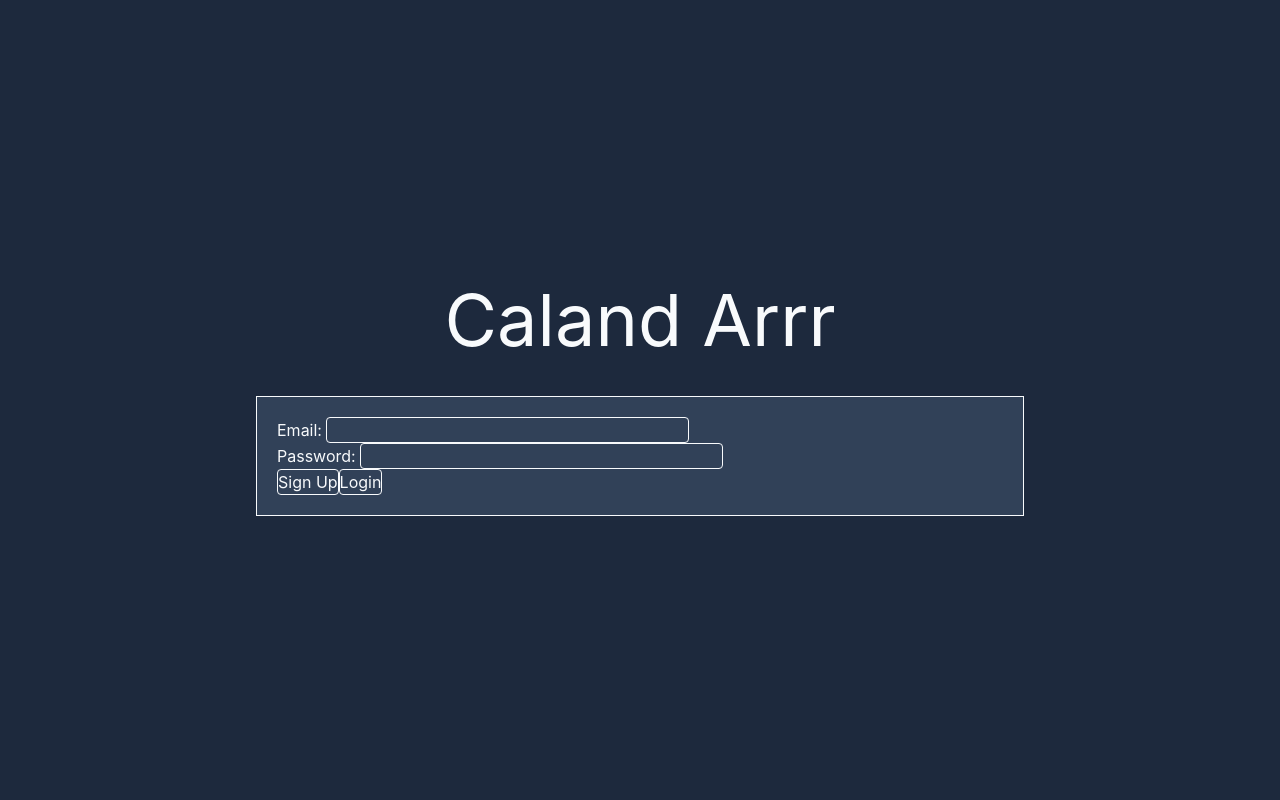
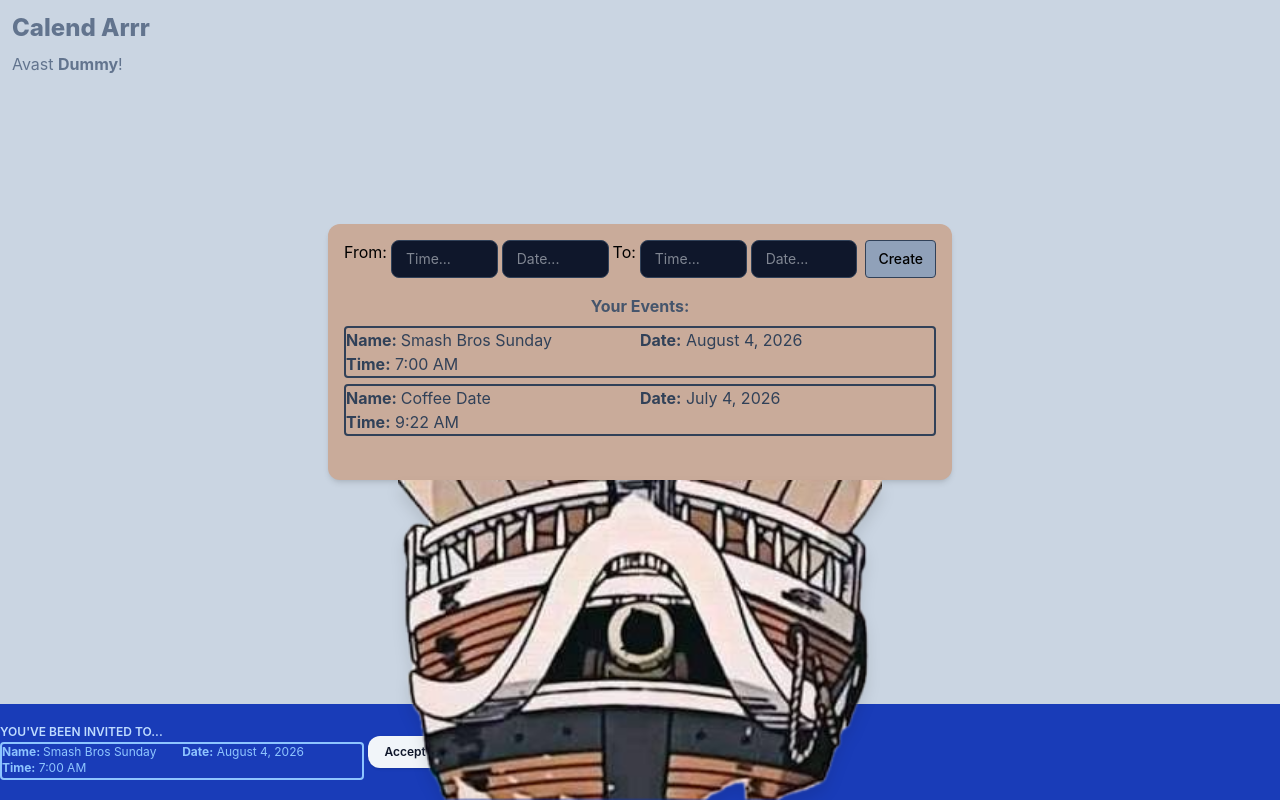
Before and after one commit to Thrivent-ETS-Cohort-2026/mpullom-calendar, a React (Vite) app: page / in a window 1280 px wide. Built offline with nearby package versions, Linux system fonts and the light colour scheme; data requests are answered from the project's data file.

Commit message:
Editing filter function to work for a date range

```diff
--- a/src/App.tsx
+++ b/src/App.tsx
@@ -11,7 +11,7 @@ export default function App() {
     "email": "dummy@mail.com",
     "password": "1234",
     "eventList": [2, 3],
-    "iRequests": [1],
+    "iRequests": [1, 2],
     "id": 1
   }
 
@@ -30,8 +30,9 @@ export default function App() {
 
   useEffect(() => { handlePageSwitch }, [loginStatus])
 
+  //Switch page if user validated
   function handlePageSwitch() {
-    if (!loginStatus) {
+    if (loginStatus) {
       return <Landing {...landingProps} />
     } else {
       return <Dashboard {...dashboardProps} />
--- a/src/components/Footer.tsx
+++ b/src/components/Footer.tsx
@@ -95,7 +95,7 @@ export default function Footer({ currentUser, callbackAssignEvent }: FooterProps
                     )}
                 </div>
                 <button
-                    className="px-4 py-2 text-xs bg-slate-100 text-blue-900 font-semibold rounded-xl hover:bg-white active:bg-blue-100 transition-colors shadow"
+                    className="px-4 py-2 text-xs bg-slate-100 text-slate-900  font-semibold rounded-xl hover:bg-slate-300 active:bg-slate-400 transition-colors shadow"
                     onClick={() => handleAccept()}
                 >
                     Accept
--- a/src/components/UserEvents.tsx
+++ b/src/components/UserEvents.tsx
@@ -1,10 +1,13 @@
 import { useEffect, useState, type ChangeEvent } from 'react';
 import { CalendarEvent } from './CalendarEvent';
 import { type UserEventsProps } from '../types/PropTypes';
-import { type CalendarEventType, type User } from '../types/DataTypes';
+import { type CalendarEventType } from '../types/DataTypes';
 
 export function UserEvents({ currentUser, callBackView, callbackAssignEvent }: UserEventsProps) {
-    const [searchTerm, setSearchTerm] = useState<string>("");
+    const [dateSearch1, setDateSearch1] = useState<string>("");
+    const [timeSearch1, setTimeSearch1] = useState<string>("");
+    const [dateSearch2, setDateSearch2] = useState<string>("");
+    const [timeSearch2, setTimeSearch2] = useState<string>("");
 
     const [calendarEvents, setCalendarEvents] = useState<CalendarEventType[]>([]);
     const [userEvents, setUserEvents] = useState<CalendarEventType[]>([]);
@@ -17,8 +20,20 @@ export function UserEvents({ currentUser, callBackView, callbackAssignEvent }: U
         description: "What Arrr ye up to?"
     };
 
-    const handleSearchChange = (e: ChangeEvent<HTMLInputElement>) => {
-        setSearchTerm(e.target.value);
+    const handleTimeChange1 = (e: ChangeEvent<HTMLInputElement>) => {
+        setTimeSearch1(e.target.value);
+    };
+
+    const handleDateChange1 = (e: ChangeEvent<HTMLInputElement>) => {
+        setDateSearch1(e.target.value);
+    };
+
+    const handleTimeChange2 = (e: ChangeEvent<HTMLInputElement>) => {
+        setTimeSearch2(e.target.value);
+    };
+
+    const handleDateChange2 = (e: ChangeEvent<HTMLInputElement>) => {
+        setDateSearch2(e.target.value);
     };
 
 
@@ -50,14 +65,29 @@ export function UserEvents({ currentUser, callBackView, callbackAssignEvent }: U
         setUserEvents(matchedEvents);
     }
 
+    //Filter date range
     useEffect(() => {
+        const fromStr = `${dateSearch1.trim()} ${timeSearch1.trim()}`.trim();
+        const toStr = `${dateSearch2.trim()} ${timeSearch2.trim()}`.trim();
+
+        const fromDate = fromStr ? new Date(fromStr) : null;
+        const toDate = toStr ? new Date(toStr) : null;
+
+        if ((fromDate == null) || (isNaN(fromDate.getTime())) || (toDate == null) || (isNaN(toDate.getTime()))) {
+            filter(userEvents);
+            return;
+        }
+
         filter(
             userEvents.filter((userEvent) => {
-                const matchesSearch = userEvent.name.toLowerCase().includes(searchTerm.toLowerCase().trim());
-                return matchesSearch;
+                const eventDate = new Date(userEvent.when);
+                const matchesFrom = eventDate.getTime() >= fromDate.getTime();
+                const matchesTo = eventDate.getTime() <= toDate.getTime();
+
+                return matchesFrom && matchesTo;
             })
         );
-    }, [searchTerm, userEvents]);
+    }, [dateSearch1, timeSearch1, dateSearch2, timeSearch2, userEvents]);
 
     async function createEvent(newEvent: CalendarEventType): Promise<CalendarEventType | null> {
         try {
@@ -94,14 +124,43 @@ export function UserEvents({ currentUser, callBackView, callbackAssignEvent }: U
                 <label htmlFor="course-search" className='hidden'>
                     Search by Date
                 </label>
-                <input
-                    id="course-search"
-                    type="text"
-                    placeholder="Search..."
-                    value={searchTerm}
-                    onChange={handleSearchChange}
-                    className="w-3/4 rounded-lg border border-slate-700 bg-slate-900 px-3.5 py-2 text-sm text-slate-100"
-                />
+                <div className='flex gap-1'>
+                    <h3>From: </h3>
+                    <input
+                        id="course-search"
+                        type="text"
+                        placeholder="Time..."
+                        value={timeSearch1}
+                        onChange={handleTimeChange1}
+                        className="w-3/4 rounded-lg border border-slate-700 bg-slate-900 px-3.5 py-2 text-sm text-slate-100"
+                    />
+                    <input
+                        id="course-search"
+                        type="text"
+                        placeholder="Date..."
+                        value={dateSearch1}
+                        onChange={handleDateChange1}
+                        className="w-3/4 rounded-lg border border-slate-700 bg-slate-900 px-3.5 py-2 text-sm text-slate-100"
+                    />
+                    <h3>To: </h3>
+                    <input
+                        id="course-search"
+                        type="text"
+                        placeholder="Time..."
+                        value={timeSearch2}
+                        onChange={handleTimeChange2}
+                        className="w-3/4 rounded-lg border border-slate-700 bg-slate-900 px-3.5 py-2 text-sm text-slate-100"
+                    />
+                    <input
+                        id="course-search"
+                        type="text"
+                        placeholder="Date..."
+                        value={dateSearch2}
+                        onChange={handleDateChange2}
+                        className="w-3/4 rounded-lg border border-slate-700 bg-slate-900 px-3.5 py-2 text-sm text-slate-100"
+                    />
+                </div>
+
                 <button
                     className='rounded border border-slate-700 bg-slate-400 px-3 py-2 text-sm font-medium hover:bg-slate-500'
                     onClick={handleNewEvent}
--- a/src/data/db.json
+++ b/src/data/db.json
@@ -5,9 +5,12 @@
       "password": "1234",
       "eventList": [
         2,
-        3
+        3,
+        5
       ],
-      "iRequests": [1],
+      "iRequests": [
+        1
+      ],
       "name": "Matt",
       "id": 1
     },
@@ -34,15 +37,29 @@
       "name": "Smash Bros Sunday",
       "description": "Competitive friendly matches with Emilio.",
       "location": "Seattle",
-      "when": "2026-09-04T07:00:00.000Z",
+      "when": "2026-08-04T07:00:00.000Z",
       "id": 2
     },
     {
       "name": "Coffee Date",
       "description": "Go to Walnut coffee with friend.",
       "location": "Seattle",
-      "when": "2026-09-04T09:22:00.000Z",
+      "when": "2026-07-04T09:22:00.000Z",
       "id": 3
+    },
+    {
+      "name": "New Event",
+      "location": "Seattle",
+      "when": "2026-09-08T20:28:45.289Z",
+      "description": "What Arrr ye up to?",
+      "id": 4
+    },
+    {
+      "name": "New Event",
+      "location": "Seattle",
+      "when": "2026-09-08T20:56:37.703Z",
+      "description": "What Arrr ye up to?",
+      "id": 5
     }
   ]
 }
```
